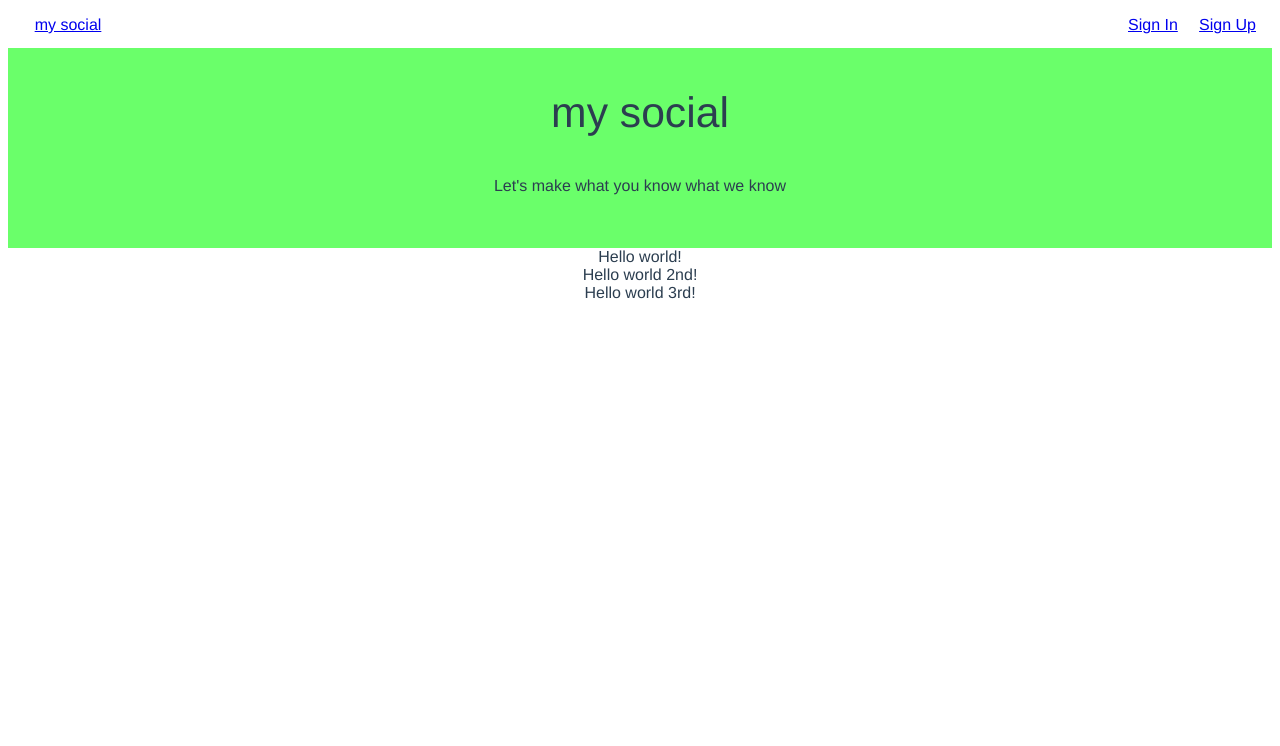
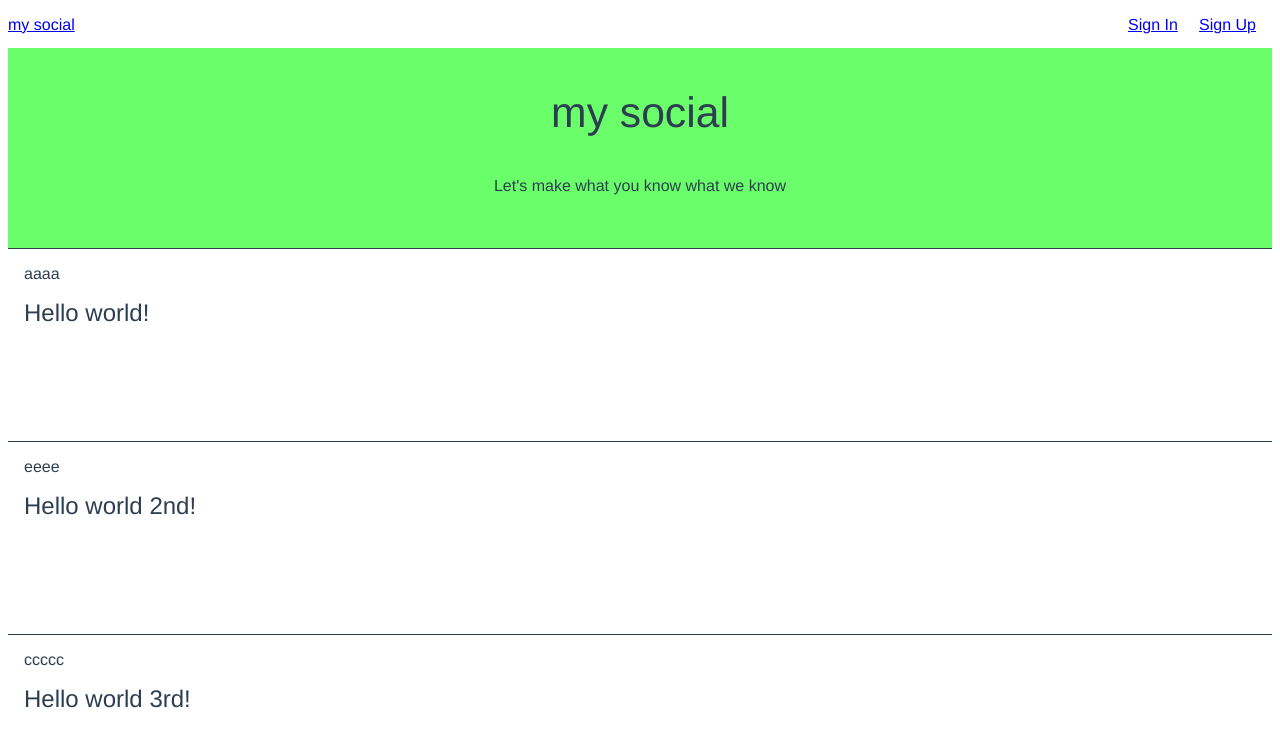
Before and after one commit to i-whammy/my-social, a Vue app: page / in a window 1280 px wide. Shown: the top 746 px of the page. Built offline with nearby package versions, Linux system fonts and the light colour scheme.

Commit message:
added userid and fix style

```diff
--- a/src/App.vue
+++ b/src/App.vue
@@ -31,7 +31,6 @@ export default Vue.extend({
   font-family: Avenir, Helvetica, Arial, sans-serif;
   -webkit-font-smoothing: antialiased;
   -moz-osx-font-smoothing: grayscale;
-  text-align: center;
   color: #2c3e50;
 }
 
--- a/src/components/Articles.vue
+++ b/src/components/Articles.vue
@@ -1,6 +1,11 @@
 <template>
     <div class='articles'>
-        <div v-for='article in articles' v-bind:key='article.id'>{{article.title}}</div>
+        <div v-for='article in articles' v-bind:key='article.id'>
+            <div class='article'>
+                <div class='article-user'>{{article.userId}}</div>
+                <div class='article-title'>{{article.title}}</div>
+            </div>
+        </div>
     </div>
 </template>
 
@@ -10,10 +15,26 @@ export default Vue.extend({
     name: 'Articles',
     data: function() {
         return { articles: [
-            { title: 'Hello world!', id: 1 },
-            { title: 'Hello world 2nd!', id: 2 },
-            { title: 'Hello world 3rd!', id: 3 },
+            { title: 'Hello world!', id: 1, userId: 'aaaa' },
+            { title: 'Hello world 2nd!', id: 2, userId: 'eeee' },
+            { title: 'Hello world 3rd!', id: 3, userId: 'ccccc' },
         ]}
     }
 })
 </script>
+
+<style lang="scss" scoped>
+.articles {
+}
+
+.article {
+    border-top: solid 1px;
+    height: 160px;
+    padding: 16px;
+}
+
+.article-title {
+    font-size: 24px;
+    margin: 16px 0;
+}
+</style>
```
